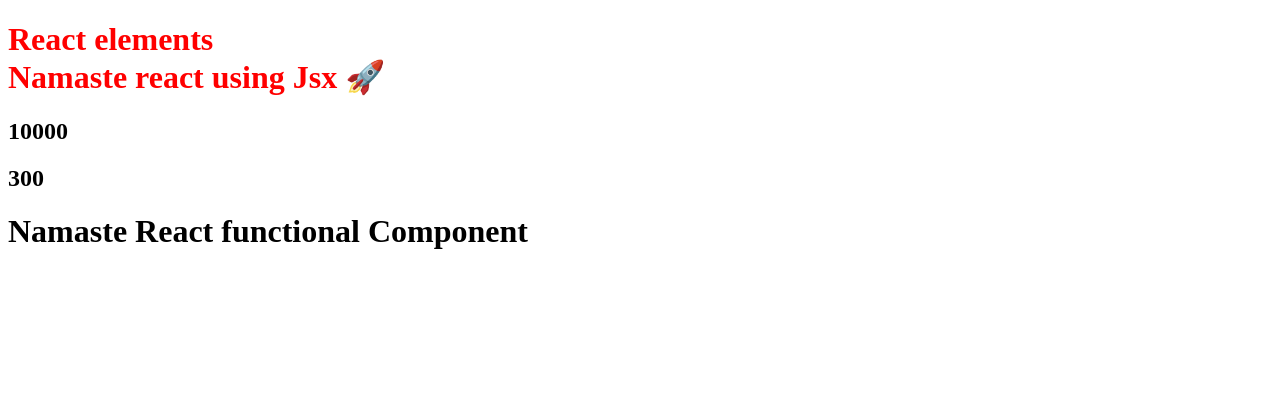
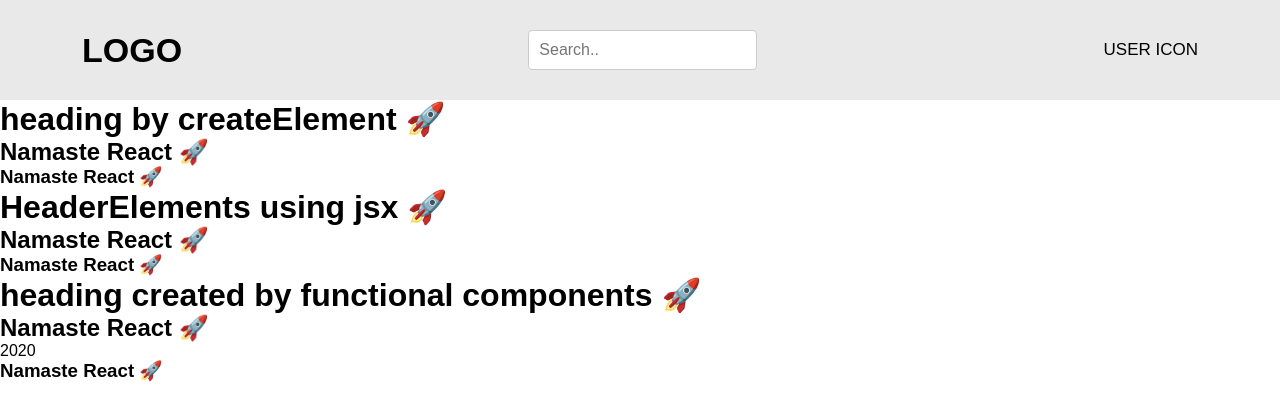
Before and after one commit to reactgopal/namasteReact, a React (Vite) app: page / in a window 1280 px wide. Shown: the top 420 px of the page. Built offline with nearby package versions, Linux system fonts and the light colour scheme.

Commit message:
es-3 assignment

```diff
--- a/App.js
+++ b/App.js
@@ -22,15 +22,11 @@ import ReactDOM from "react-dom/client";
 // how is this code running?
 
 // JSX => Babel transpiles it to React.createElement => reactElement-js object => HTMLElement(render);
-
-const elem = <span>React elements</span>;
+/*
 // react Elements
 const Title = () => (
   <h1 id="heading" className="hello">
-    {elem}
-    <br />
     Namaste react using Jsx 🚀
-    <br />
   </h1>
 );
 
@@ -39,16 +35,58 @@ const numbers = 10000;
 // React functional components
 const HeadingComponent = () => (
   <div className="container">
+    {Title()}
     <Title />
-    <h2>{numbers}</h2>
-    <h2>{100 + 200}</h2>
+    <Title> </Title>
     <h1 className="heading">Namaste React functional Component </h1>
   </div>
 );
-
+*/
+const heading = React.createElement("div", { className: "title" }, [
+  React.createElement("h1", { id: "heading" }, "heading by createElement 🚀"),
+  React.createElement("h2", { id: "heading" }, "Namaste React 🚀"),
+  React.createElement("h3", { id: "heading" }, "Namaste React 🚀"),
+]);
+const HeaderElements = (
+  <div className="title">
+    <h1>HeaderElements using jsx 🚀</h1>
+    <h2>Namaste React 🚀</h2>
+    <h3>Namaste React 🚀</h3>
+  </div>
+);
+const HeaderFunComponent = () => (
+  <div className="title">
+    <h1>heading created by functional components 🚀</h1>
+    <h2>Namaste React 🚀</h2>
+    {20 + 2000}
+    <h3>Namaste React 🚀</h3>
+  </div>
+);
+const HeaderComponent = () => (
+  <>
+    <div className="header-area">
+      <div className="container">
+        <div className="header-main">
+          <div>
+            <h1>LOGO</h1>
+          </div>
+          <div className="search-container">
+            <form>
+              <input type="text" placeholder="Search.." name="search" />
+            </form>
+          </div>
+          <div>USER ICON</div>
+        </div>
+      </div>
+    </div>
+    {heading}
+    {HeaderElements}
+    {<HeaderFunComponent />}
+  </>
+);
 const root = ReactDOM.createRoot(document.getElementById("root"));
 
 // root.render(headingComponent2); // you can not render like this because this is component not react element
 // if you render functional component then do this
 
-root.render(<HeadingComponent />);
+root.render(<HeaderComponent />);
--- a/index.css
+++ b/index.css
@@ -1,6 +1,92 @@
-#heading {
-    color: red;
+* {
+  margin: 0;
+  padding: 0;
+  box-sizing: border-box;
+}
+body {
+  margin: 0;
+  font-family: Arial, Helvetica, sans-serif;
+}
+.header-area {
+  background-color: #e9e9e9;
+  padding: 30px;
+  font-size: 17px;
+}
+.header-main {
+  display: flex;
+  justify-content: space-between;
+  align-items: center;
 }
 
-p {
+.container {
+  --bs-gutter-x: 1.5rem;
+  --bs-gutter-y: 0;
+  width: 100%;
+  padding-right: calc(var(--bs-gutter-x) * 0.5);
+  padding-left: calc(var(--bs-gutter-x) * 0.5);
+  margin-right: auto;
+  margin-left: auto;
 }
+
+/* Small devices (≥576px) */
+@media (min-width: 576px) {
+  .container {
+    max-width: 540px;
+  }
+}
+
+/* Medium devices (≥768px) */
+@media (min-width: 768px) {
+  .container {
+    max-width: 720px;
+  }
+}
+
+/* Large devices (≥992px) */
+@media (min-width: 992px) {
+  .container {
+    max-width: 960px;
+  }
+}
+
+/* Extra large devices (≥1200px) */
+@media (min-width: 1200px) {
+  .container {
+    max-width: 1140px;
+  }
+}
+
+/* Ultra large screens (≥1400px) */
+@media (min-width: 1400px) {
+  .container {
+    max-width: 1320px;
+  }
+}
+.search-container {
+  display: flex;
+  align-items: center;
+  margin: 0 auto;
+  max-width: 400px;
+}
+
+.search-container input[type="text"] {
+  padding: 10px;
+  border: 1px solid #ccc;
+  border-radius: 4px;
+  width: 100%;
+  font-size: 16px;
+}
+
+.search-container button[type="submit"] {
+  padding: 10px 20px;
+  background-color: #007bff;
+  color: #fff;
+  border: none;
+  border-radius: 4px;
+  cursor: pointer;
+  font-size: 16px;
+}
+
+.search-container button[type="submit"]:hover {
+  background-color: #0056b3;
+}
--- a/index.html
+++ b/index.html
@@ -1,17 +1,16 @@
 <!DOCTYPE html>
 <html lang="en">
-
-<head>
-    <meta charset="UTF-8">
-    <meta name="viewport" content="width=device-width, initial-scale=1.0">
+  <head>
+    <meta charset="UTF-8" />
+    <meta name="viewport" content="width=device-width, initial-scale=1.0" />
     <title>Namaste React</title>
     <link rel="stylesheet" href="./index.css" />
-</head>
+  </head>
 
-<body>
-
+  <body>
     <div id="root">
-        <h1>Gopal vaghela</h1> <!-- gopal is replaced by the parent -->
+      <h1>Gopal vaghela</h1>
+      <!-- gopal is replaced by the parent -->
     </div>
     <!-- <script>
         const heading = document.createElement("h1");
@@ -21,7 +20,5 @@
         root.appendChild(heading);
     </script> -->
     <script type="module" src="./App.js"></script>
-</body>
-
-
+  </body>
 </html>
```
